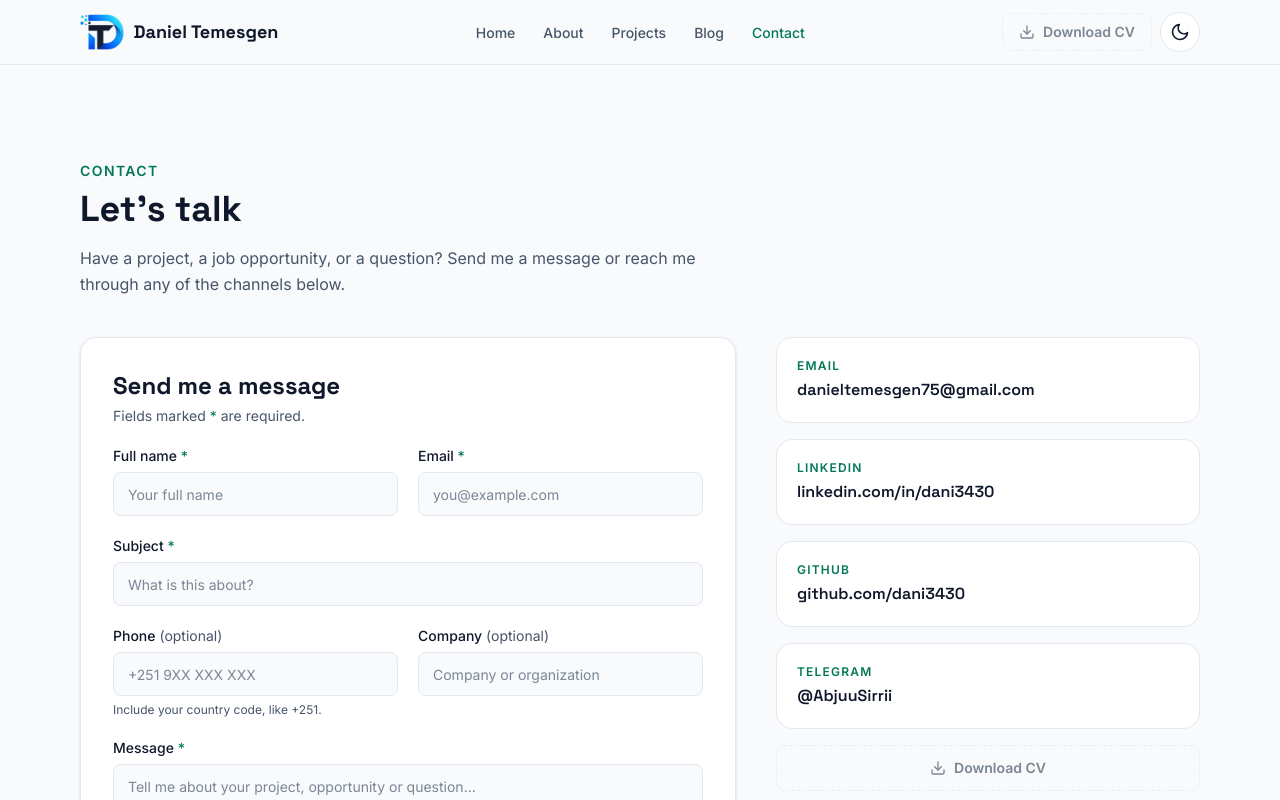
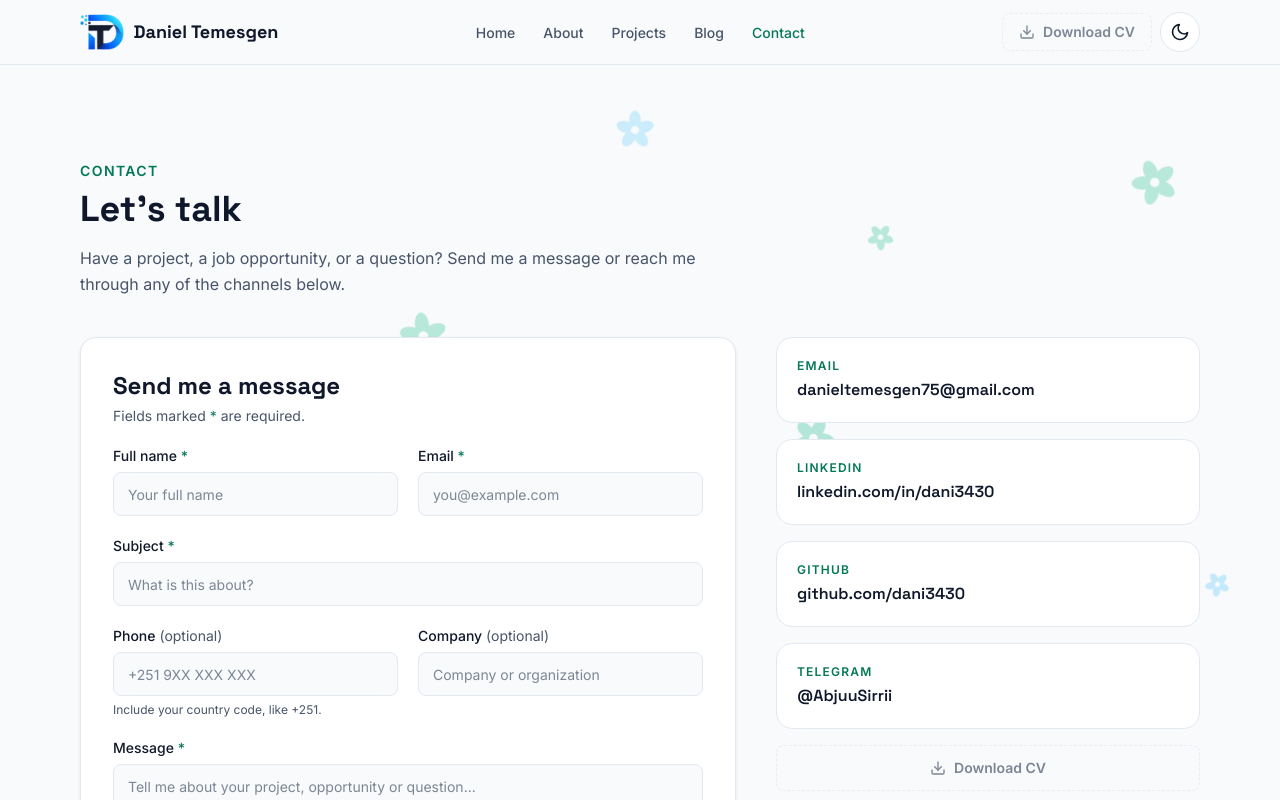
Before and after one commit to dani3430/daniel-portfolio-revised, a Next.js app in the folder web/: page /contact in a window 1280 px wide. Shown: the top 800 px of the page. Built offline with nearby package versions, Linux system fonts and the light colour scheme.

Commit message:
feat: add subtle flower background animation

```diff
--- a/web/src/app/globals.css
+++ b/web/src/app/globals.css
@@ -108,3 +108,65 @@ body {
     transform: none;
   }
 }
+
+/* Flower background: slow, faint flowers drifting upward behind the content */
+:root {
+  --flower-a: #10b981;
+  --flower-b: #38bdf8;
+}
+
+.dark {
+  --flower-a: #34d399;
+  --flower-b: #38bdf8;
+}
+
+.flower-layer {
+  position: fixed;
+  inset: 0;
+  z-index: -10;
+  overflow: hidden;
+  pointer-events: none;
+}
+
+.flower {
+  position: absolute;
+  bottom: -80px;
+  opacity: 0;
+  animation: flower-float linear infinite;
+  will-change: transform, opacity;
+}
+
+.flower-a {
+  color: var(--flower-a);
+}
+
+.flower-b {
+  color: var(--flower-b);
+}
+
+@keyframes flower-float {
+  0% {
+    transform: translate3d(0, 0, 0) rotate(0deg);
+    opacity: 0;
+  }
+  10% {
+    opacity: var(--o);
+  }
+  50% {
+    transform: translate3d(var(--sway), -55vh, 0) rotate(180deg);
+  }
+  90% {
+    opacity: var(--o);
+  }
+  100% {
+    transform: translate3d(0, -115vh, 0) rotate(360deg);
+    opacity: 0;
+  }
+}
+
+/* No flowers at all for visitors who prefer reduced motion */
+@media (prefers-reduced-motion: reduce) {
+  .flower-layer {
+    display: none;
+  }
+}
--- a/web/src/app/layout.js
+++ b/web/src/app/layout.js
@@ -1,5 +1,6 @@
 import { Inter, Space_Grotesk } from 'next/font/google'
 import './globals.css'
+import FlowerBackground from '@/components/FlowerBackground'
 
 // Fonts are downloaded at build time and served from your own site (faster, more private)
 const inter = Inter({ subsets: ['latin'], variable: '--font-inter', display: 'swap' })
@@ -38,7 +39,10 @@ export default function RootLayout({ children }) {
       <head>
         <script dangerouslySetInnerHTML={{ __html: themeScript }} />
       </head>
-      <body>{children}</body>
+           <body>
+        <FlowerBackground />
+        {children}
+      </body>
     </html>
   )
 }
--- /dev/null
+++ b/web/src/components/FlowerBackground.jsx
@@ -0,0 +1,51 @@
+// Each flower: where it starts, how big, how fast, how far it sways, and its color
+const flowers = [
+  { left: '4%', size: 46, duration: 28, delay: -6, sway: 40, tone: 'a', opacity: 0.32 },
+  { left: '14%', size: 30, duration: 22, delay: -22, sway: -50, tone: 'b', opacity: 0.3 },
+  { left: '27%', size: 54, duration: 34, delay: -14, sway: 60, tone: 'a', opacity: 0.28 },
+  { left: '41%', size: 34, duration: 25, delay: -30, sway: -40, tone: 'b', opacity: 0.32 },
+  { left: '58%', size: 48, duration: 31, delay: -9, sway: 50, tone: 'a', opacity: 0.3 },
+  { left: '72%', size: 32, duration: 24, delay: -26, sway: -60, tone: 'b', opacity: 0.32 },
+  { left: '90%', size: 52, duration: 32, delay: -18, sway: -45, tone: 'a', opacity: 0.28 },
+  // Extra flowers, shown only on larger screens
+  { left: '9%', size: 26, duration: 21, delay: -12, sway: 35, tone: 'b', opacity: 0.26, extra: true },
+  { left: '21%', size: 40, duration: 29, delay: -35, sway: -55, tone: 'a', opacity: 0.24, extra: true },
+  { left: '34%', size: 28, duration: 22, delay: -3, sway: 45, tone: 'a', opacity: 0.28, extra: true },
+  { left: '49%', size: 44, duration: 35, delay: -28, sway: -35, tone: 'b', opacity: 0.24, extra: true },
+  { left: '65%', size: 30, duration: 23, delay: -16, sway: 55, tone: 'a', opacity: 0.28, extra: true },
+  { left: '80%', size: 42, duration: 29, delay: -38, sway: 40, tone: 'b', opacity: 0.26, extra: true },
+  { left: '96%', size: 28, duration: 25, delay: -8, sway: -40, tone: 'b', opacity: 0.28, extra: true },
+]
+
+const petalAngles = [0, 72, 144, 216, 288]
+
+export default function FlowerBackground() {
+  return (
+    <div className="flower-layer" aria-hidden="true">
+      {flowers.map((f, i) => (
+        <span
+          key={i}
+          className={`flower flower-${f.tone} ${f.extra ? 'hidden md:block' : ''}`}
+          style={{
+            left: f.left,
+            width: f.size,
+            height: f.size,
+            '--sway': `${f.sway}px`,
+            '--o': f.opacity,
+            animationDuration: `${f.duration}s`,
+            animationDelay: `${f.delay}s`,
+          }}
+        >
+          <svg viewBox="0 0 100 100" width="100%" height="100%">
+            <g fill="currentColor">
+              {petalAngles.map((angle) => (
+                <ellipse key={angle} cx="50" cy="28" rx="13" ry="22" transform={`rotate(${angle} 50 50)`} />
+              ))}
+            </g>
+            <circle cx="50" cy="50" r="9" fill="var(--bg)" />
+          </svg>
+        </span>
+      ))}
+    </div>
+  )
+}
```
